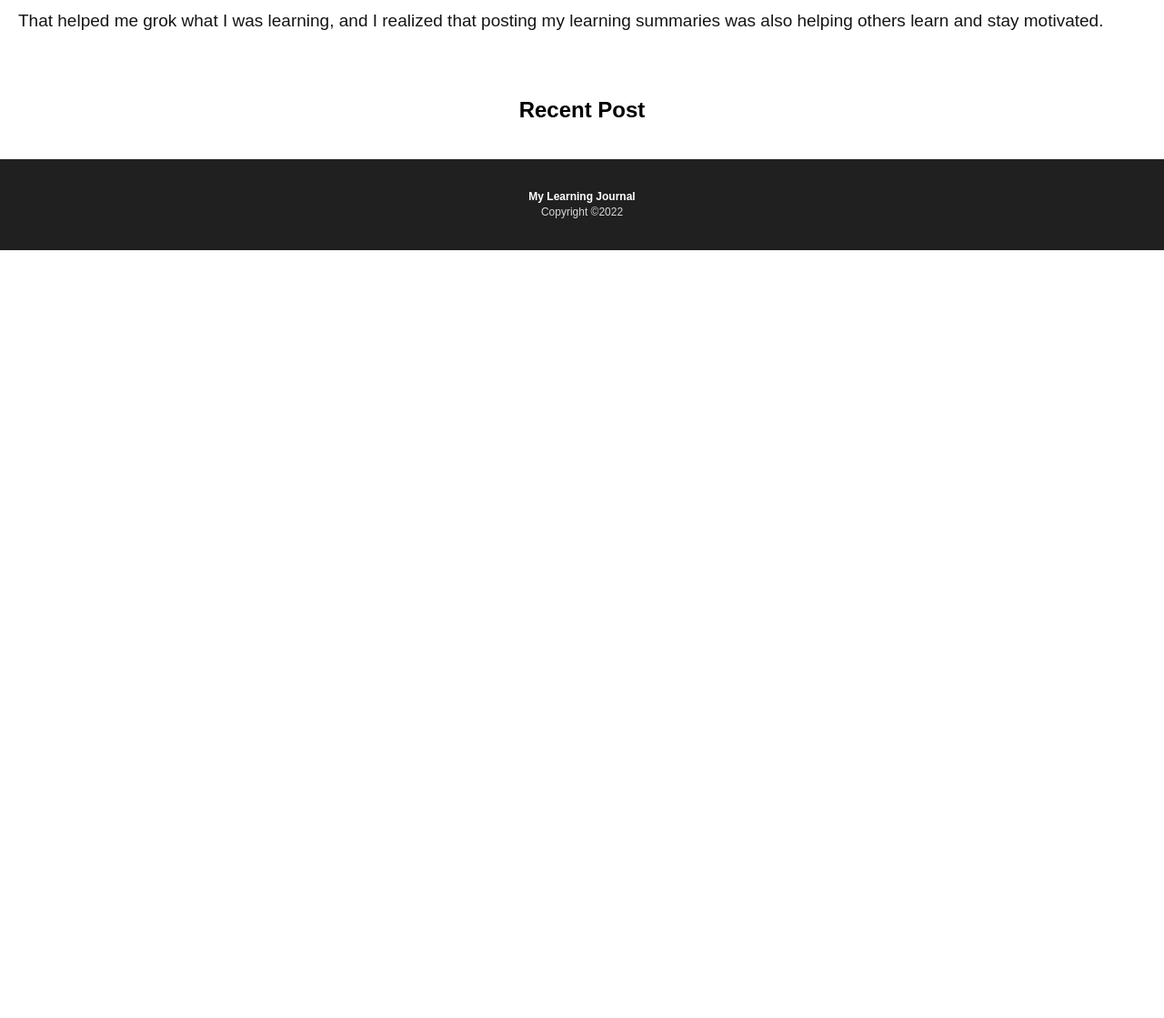
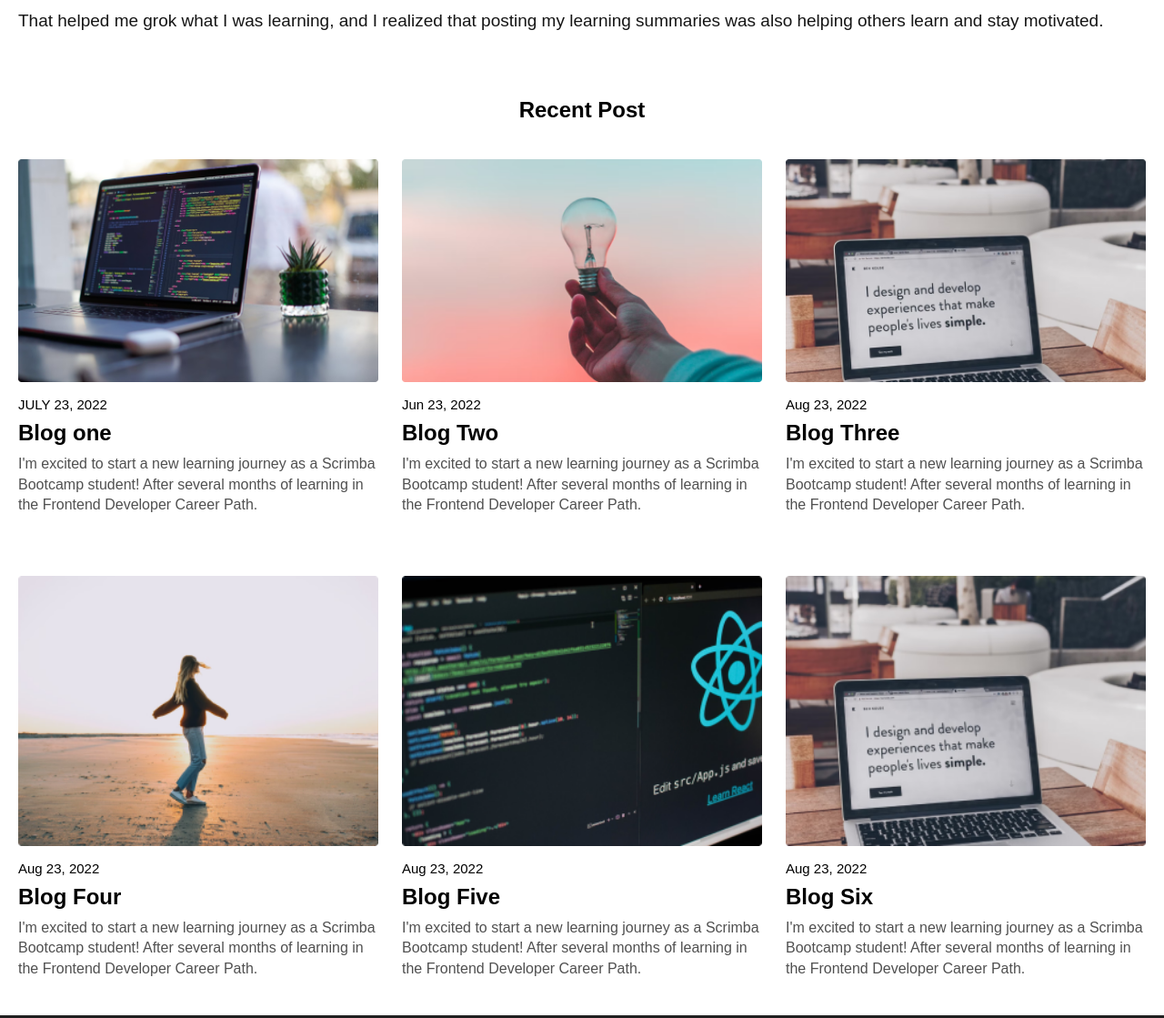
Before and after one commit to HabibullahFirdous/Learning-Journal, a plain HTML site: page about.html in a window 1280 px wide. Shown: the part 644-1763 px from the top of the page at 91% size. Before the commit the page ends 919 px from the top, so only its background shows below. Drawn offline with Linux system fonts and the light colour scheme; the site is published under a folder, as on GitHub Pages, so addresses that start at the root find nothing.

Commit message:
bug fixed

```diff
--- a/about.html
+++ b/about.html
@@ -25,7 +25,6 @@
           max-width: 76rem;
           color: #151515;
         }
-
       }
     </style>
   </head>
@@ -87,6 +86,6 @@
     <footer>
       <p>My Learning Journal <span>Copyright ©2022</span></p>
     </footer>
-    <script src="/app.js" type="module"></script>
+    <script src="./app.js" type="module"></script>
   </body>
 </html>
```
Also changed, not shown: index.html (+0 -4 lines).
